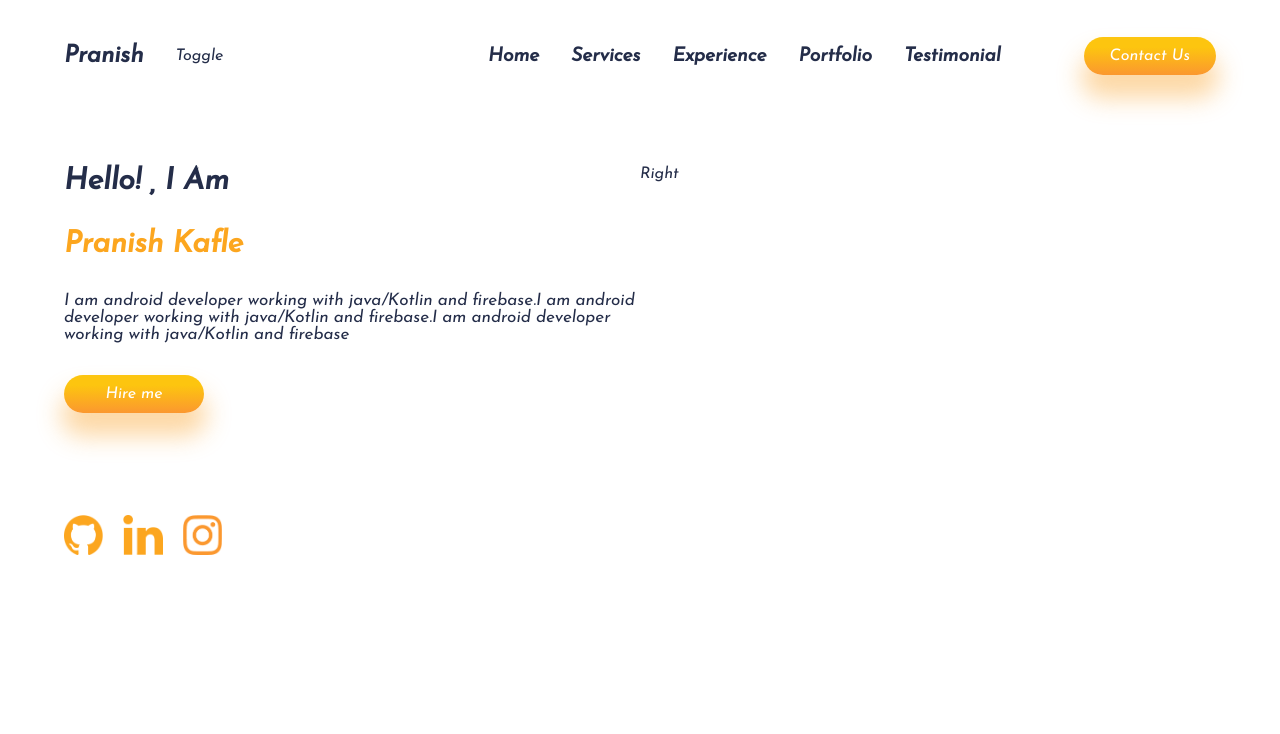
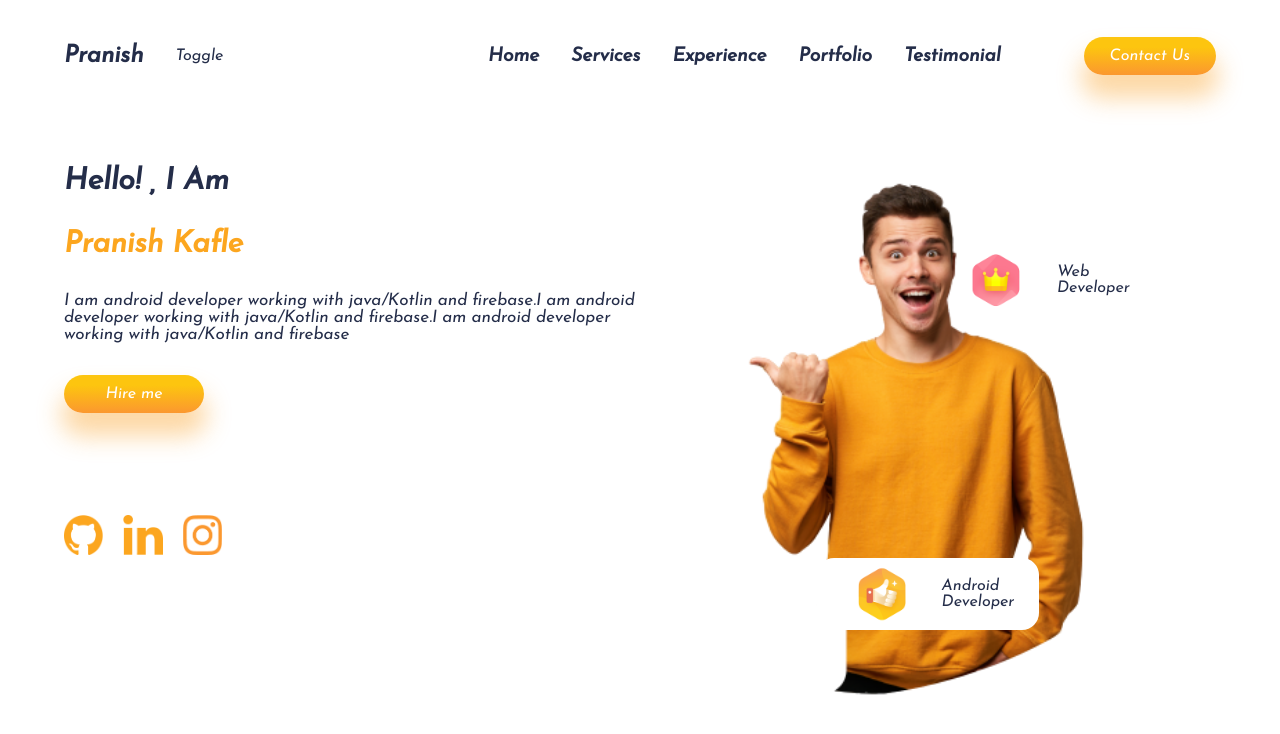
Before and after one commit to Pranishkafle6175/PotfolioReactjs, a React (Create React App) app: page / in a window 1280 px wide. Shown: the top 734 px of the page. Built offline with nearby package versions, Linux system fonts and the light colour scheme.

Commit message:
Intro Self Imae and Icons kept

```diff
--- /dev/null
+++ b/src/Component/FloatingDiv/FloatingDiv.css
@@ -0,0 +1,14 @@
+.floatingdiv{
+    background-color: white;
+    height: 4.5rem;
+    display: flex;
+    /* justify-content: space-around; */
+    align-items: center;
+    padding:0px 25px 0px 5px;
+    border-radius: 17px;
+
+}
+
+.floatingdiv img{
+    transform: scale(0.4);
+}
--- /dev/null
+++ b/src/Component/FloatingDiv/FloatingDiv.jsx
@@ -0,0 +1,20 @@
+import React from 'react'
+import './FloatingDiv.css'
+
+const FloatingDiv = ({image,text1,text2}) => {
+  return (
+    <div className="floatingdiv">
+
+    <img src={image} alt="Crown"/>
+    <div className="text">
+    <span>{text1}</span>
+    <br/>
+    <span>{text2}</span>
+    </div>
+
+
+    </div>
+  )
+}
+
+export default FloatingDiv
--- a/src/Component/Intro/Intro.css
+++ b/src/Component/Intro/Intro.css
@@ -1,7 +1,6 @@
 .intro{
     margin-top: 70px;
     display: flex;
-    height: 77vh;
 }
 .left-intro{
     display: flex;
@@ -35,9 +34,21 @@
 }
 
 .right-intro{
+
+    display: flex;
+    justify-content: center;
     position: relative;
     flex: 1;
+
+    height: 70vh;
 }
+.right-intro > *{
+    position: absolute;
+    z-index: 1;
+    height: 70vh;
+}
+
+
 
 .images{
     margin-top: 70px;
--- a/src/Component/Intro/Intro.jsx
+++ b/src/Component/Intro/Intro.jsx
@@ -1,34 +1,50 @@
-import React from 'react'
-import './Intro.css'
-import github from '../../img/github.png'
-import linkedin from '../../img/linkedin.png'
-import instagram from '../../img/instagram.png'
+import React from "react";
+import "./Intro.css";
+import FloatingDiv from "../FloatingDiv/FloatingDiv";
+
+import github from "../../img/github.png";
+import linkedin from "../../img/linkedin.png";
+import instagram from "../../img/instagram.png";
+import selfimage from "../../img/boy.png";
+import Crown from "../../img/crown.png";
+import Thumb from "../../img/thumbup.png";
 
 const Intro = () => {
   return (
     <div className="intro">
-        <div className="left-intro">
+      <div className="left-intro">
+        <span>Hello! , I Am</span>
+        <span>Pranish Kafle</span>
+        <span>
+          I am android developer working with java/Kotlin and firebase.I am
+          android developer working with java/Kotlin and firebase.I am android
+          developer working with java/Kotlin and firebase
+        </span>
 
-            <span>Hello! , I Am</span>
-            <span>Pranish Kafle</span>
-            <span>I am android developer working with java/Kotlin and firebase.I am android developer working with java/Kotlin
-                and firebase.I am android developer working with java/Kotlin
-                 and firebase</span>
+        <button className="button"> Hire me</button>
 
-            <button className='button'> Hire me</button>
+        <div className="images">
+          <img src={github} alt="github" />
+          <img src={linkedin} alt="linkedin" />
+          <img src={instagram} alt="instagram" />
+        </div>
+      </div>
+      <div className="right-intro">
 
-            <div className="images">
+      <div style={{ top: "14%", left: "50%" }}>
+          <FloatingDiv image={Crown} text1="Web" text2="Developer" />
+        </div>
 
-                <img src={github} alt='github'/>
-                <img src={linkedin} alt='linkedin'/>
-                <img src={instagram} alt='instagram'/>
+        <img src={selfimage} alt="selfimage" />
 
-            </div>
+
+        <div id="selfimage"
+        style={{top:"70%",left:"5s%"}}>
+          <FloatingDiv image={Thumb} text1="Android" text2="Developer" />
         </div>
-        <div className="right-intro">Right</div>
+      </div>
+    </div>
+  );
+};
 
-    </div>
-  )
-}
-
-export default Intro
+export default Intro;
```
